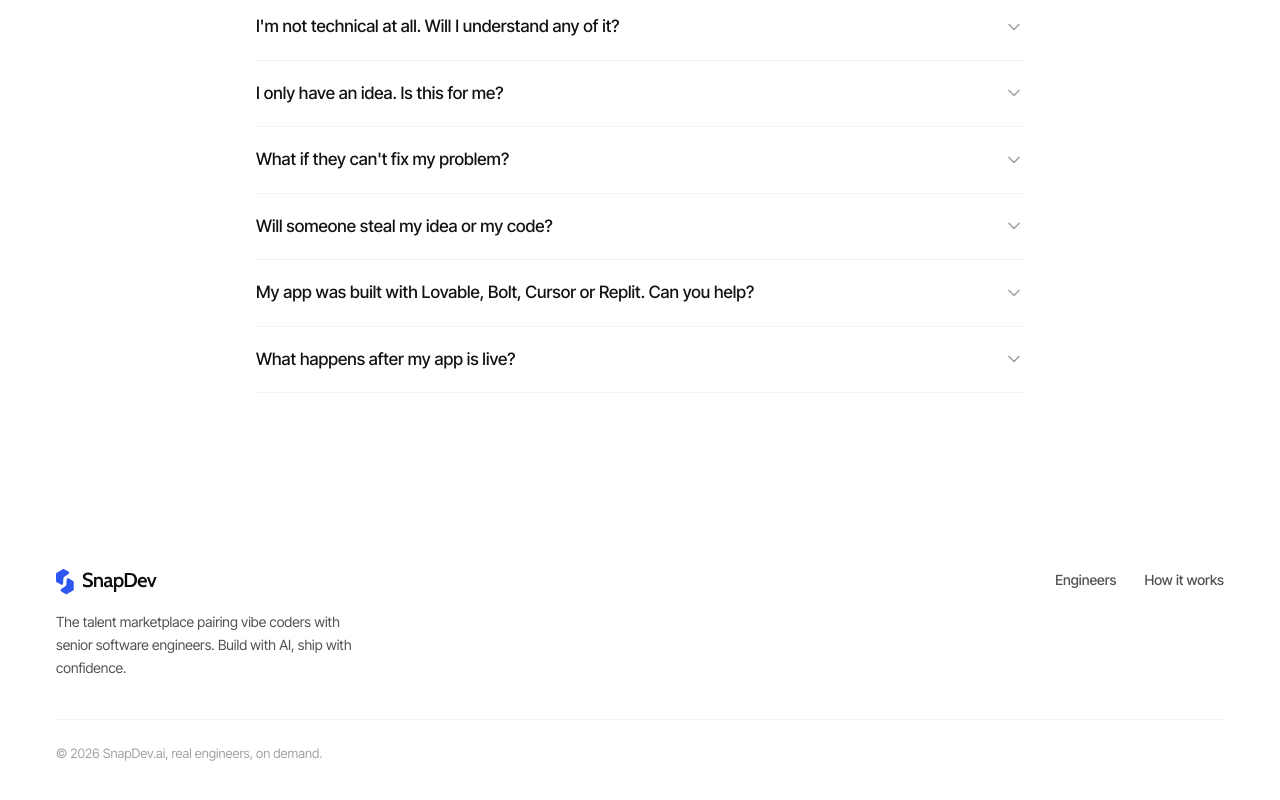
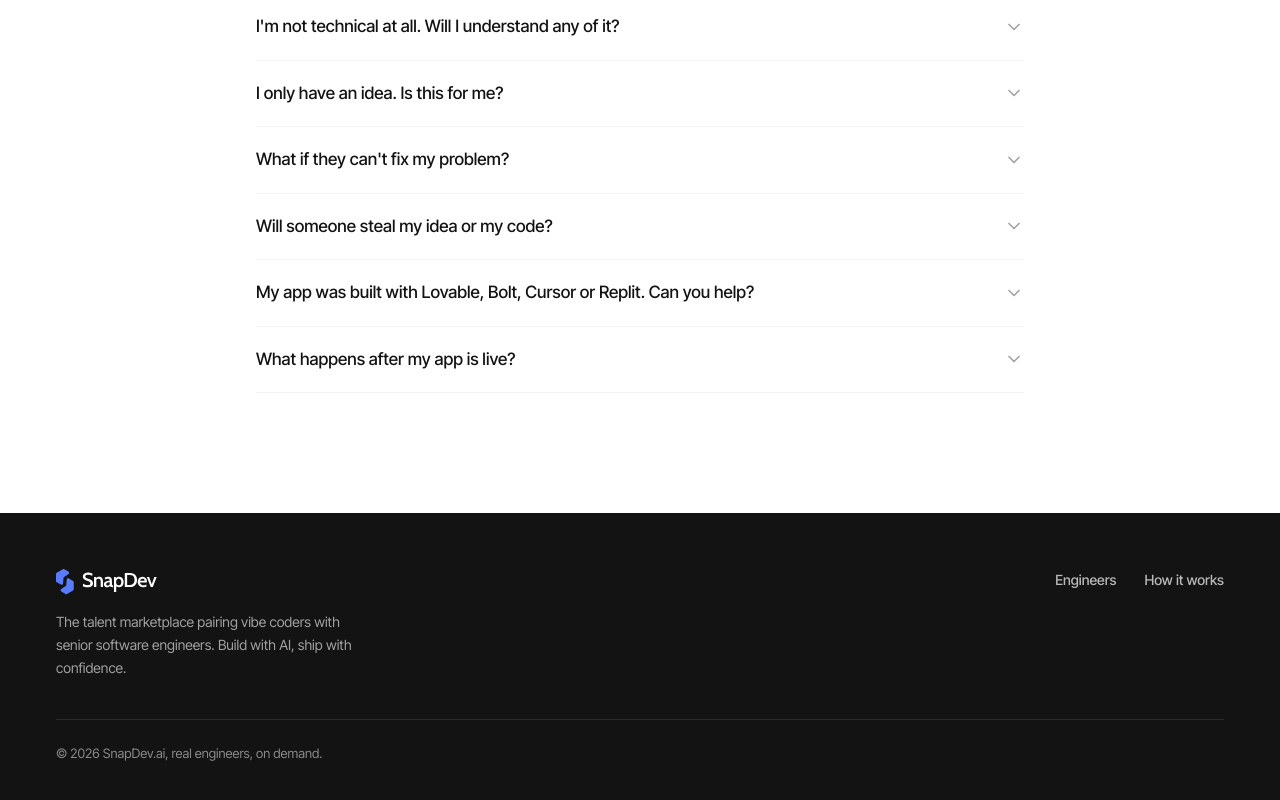
Before and after one commit to arbazghani-emberai/snapdev-site, a Next.js app: page / in a window 1280 px wide. Shown: the part 5382-6182 px from the top of the page. Built offline with nearby package versions, Linux system fonts and the light colour scheme.

Commit message:
Make footer background black
Dark wordmark variant, white/60-40 text for readability on bg-ink.

```diff
--- a/src/components/SiteFooter.tsx
+++ b/src/components/SiteFooter.tsx
@@ -3,26 +3,26 @@ import Wordmark from "./Wordmark";
 
 export default function SiteFooter() {
   return (
-    <footer className="mt-auto">
+    <footer className="bg-ink mt-auto">
       <div className="px-5 py-5 sm:px-10 sm:py-10 lg:px-14 lg:py-14">
         <div className="flex flex-wrap items-start justify-between gap-8">
           <div>
-            <Wordmark />
-            <p className="text-ink-2 mt-4 max-w-xs text-[14px] leading-relaxed">
+            <Wordmark variant="dark" />
+            <p className="mt-4 max-w-xs text-[14px] leading-relaxed text-white/60">
               The talent marketplace pairing vibe coders with senior software
               engineers. Build with AI, ship with confidence.
             </p>
           </div>
           <nav className="flex flex-wrap gap-x-7 gap-y-3 text-[14px] font-medium">
-            <Link className="text-ink-2 hover:text-ink transition" href="/#engineers">
+            <Link className="text-white/70 transition hover:text-white" href="/#engineers">
               Engineers
             </Link>
-            <Link className="text-ink-2 hover:text-ink transition" href="/#how">
+            <Link className="text-white/70 transition hover:text-white" href="/#how">
               How it works
             </Link>
           </nav>
         </div>
-        <p className="text-ink-3 border-line-2 mt-10 border-t pt-6 text-[13px]">
+        <p className="mt-10 border-t border-white/10 pt-6 text-[13px] text-white/50">
           © 2026 SnapDev.ai, real engineers, on demand.
         </p>
       </div>
```
